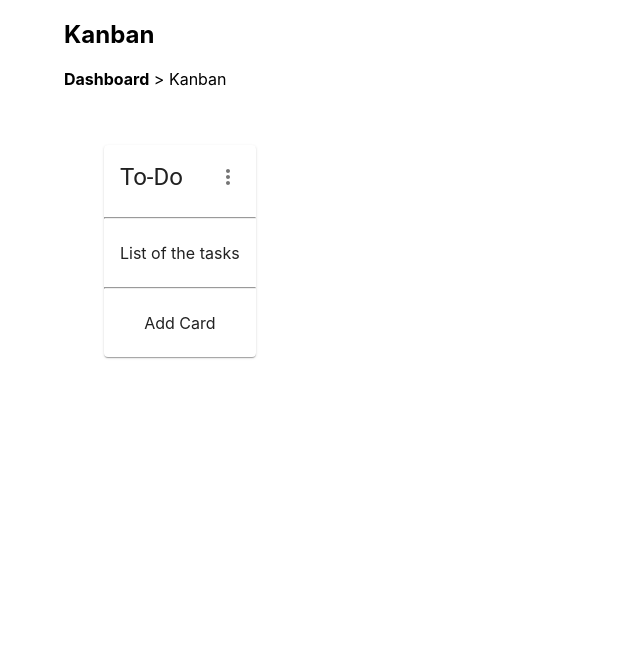
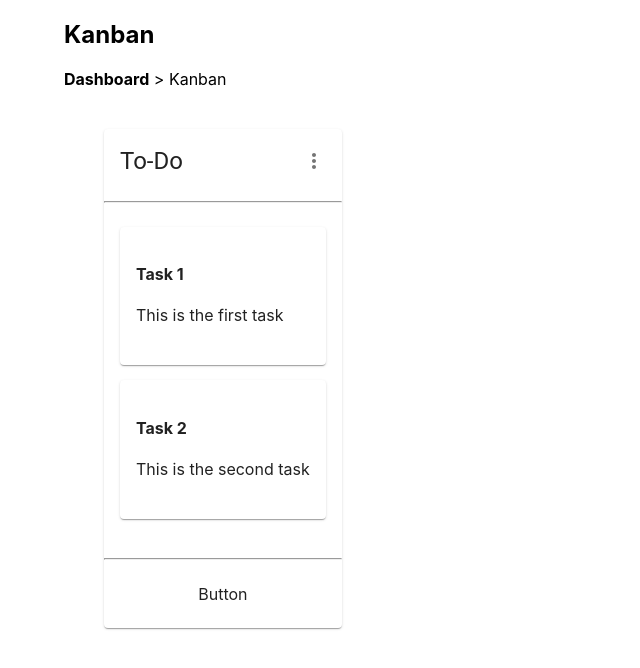
Before and after one commit to martinwachira/kanban-board, a React (Create React App) app: page / in a window 1280 px wide. Shown: the top 668 px of the page, without its empty margins (0-640 px from the left). Built offline with nearby package versions, Linux system fonts and the light colour scheme.

Commit message:
struct components

```diff
--- a/package.json
+++ b/package.json
@@ -11,6 +11,8 @@
     "@testing-library/react": "^13.4.0",
     "@testing-library/user-event": "^13.5.0",
     "react": "^18.2.0",
+    "react-beautiful-dnd": "^13.1.1",
+    "react-dnd": "^16.0.1",
     "react-dom": "^18.2.0",
     "react-redux": "^8.1.2",
     "react-scripts": "5.0.1",
--- a/src/App.css
+++ b/src/App.css
@@ -1,5 +1,10 @@
 .App {
   text-align: left;
+}
+
+.head {
+  margin-left: 2.5rem;
+  margin-right: 2.5rem;
 }
 
 .App-logo {
--- a/src/App.js
+++ b/src/App.js
@@ -2,16 +2,32 @@ import "./App.css";
 
 import ColumnCard from "./Components/ColumnCard";
 import { Container } from "@mui/material";
+import TaskCard from "./Components/TaskCard";
 
 function App() {
+  const tasks = [
+    {
+      id: 1,
+      name: "Task 1",
+      description: "This is the first task ",
+    },
+    {
+      id: 2,
+      name: "Task 2",
+      description: "This is the second task",
+    },
+  ];
+
+  const title = "To-Do";
   return (
     <div className="App">
       <Container>
         <h2>Kanban</h2>
-        <p>
-          <strong>Dashboard</strong> {">"} Kanban
-        </p>
-        <ColumnCard variant="outlined" />
+        <strong>Dashboard</strong> {">"} Kanban
+        <br />
+        <ColumnCard title={title} tasks={tasks}>
+          <TaskCard task={tasks} />
+        </ColumnCard>
       </Container>
     </div>
   );
--- a/src/Components/AddCard.js
+++ b/src/Components/AddCard.js
@@ -1,6 +1,12 @@
+import { Card, CardContent } from "@mui/material";
+
 import React from "react";
 const AddCard = () => {
-  return <>Add Card</>;
+  return (
+    <Card>
+      <CardContent>List of the tasks here</CardContent>
+    </Card>
+  );
 };
 
 export default AddCard;
--- a/src/Components/ColumnCard.js
+++ b/src/Components/ColumnCard.js
@@ -1,15 +1,15 @@
 import { Card, CardContent, CardHeader, IconButton } from "@mui/material";
 
-import AddCard from "./AddCard";
 import MoreVertIcon from "@mui/icons-material/MoreVert";
 import React from "react";
+import TaskCard from "./TaskCard";
 import classes from "./cardstyles.module.css";
 
-const ColumnCard = () => {
+const ColumnCard = ({ title, tasks }) => {
   return (
     <Card className={classes.cont}>
       <CardHeader
-        title="To-Do"
+        title={title}
         action={
           <IconButton>
             <MoreVertIcon />
@@ -17,11 +17,16 @@ const ColumnCard = () => {
         }
       />
       <hr />
-      <CardContent>List of the tasks</CardContent>
+      <CardContent>
+        {/* <TaskCard /> */}
+        <div>
+          {tasks.map((task) => (
+            <TaskCard key={task.id} task={task} />
+          ))}
+        </div>
+      </CardContent>
       <hr />
-      <CardContent className={classes.faction}>
-        <AddCard />
-      </CardContent>
+      <CardContent className={classes.faction}>Button</CardContent>
     </Card>
   );
 };
--- a/src/Components/TaskCard.js
+++ b/src/Components/TaskCard.js
@@ -1,6 +1,20 @@
+import { Card, CardContent } from "@mui/material";
+
 import React from "react";
 
-const TaskCard = () => {
-  return <>just a test</>;
+const TaskCard = ({ task }) => {
+  const name = task?.name;
+  const description = task?.description;
+
+  console.log("tasks", task);
+
+  return (
+    <Card style={{ marginBottom: "15px" }}>
+      <CardContent>
+        <h4>{name}</h4>
+        <p>{description}</p>
+      </CardContent>
+    </Card>
+  );
 };
 export default TaskCard;
```
Also changed, not shown: 1 other file (tests, documents, lock files or other folders).
